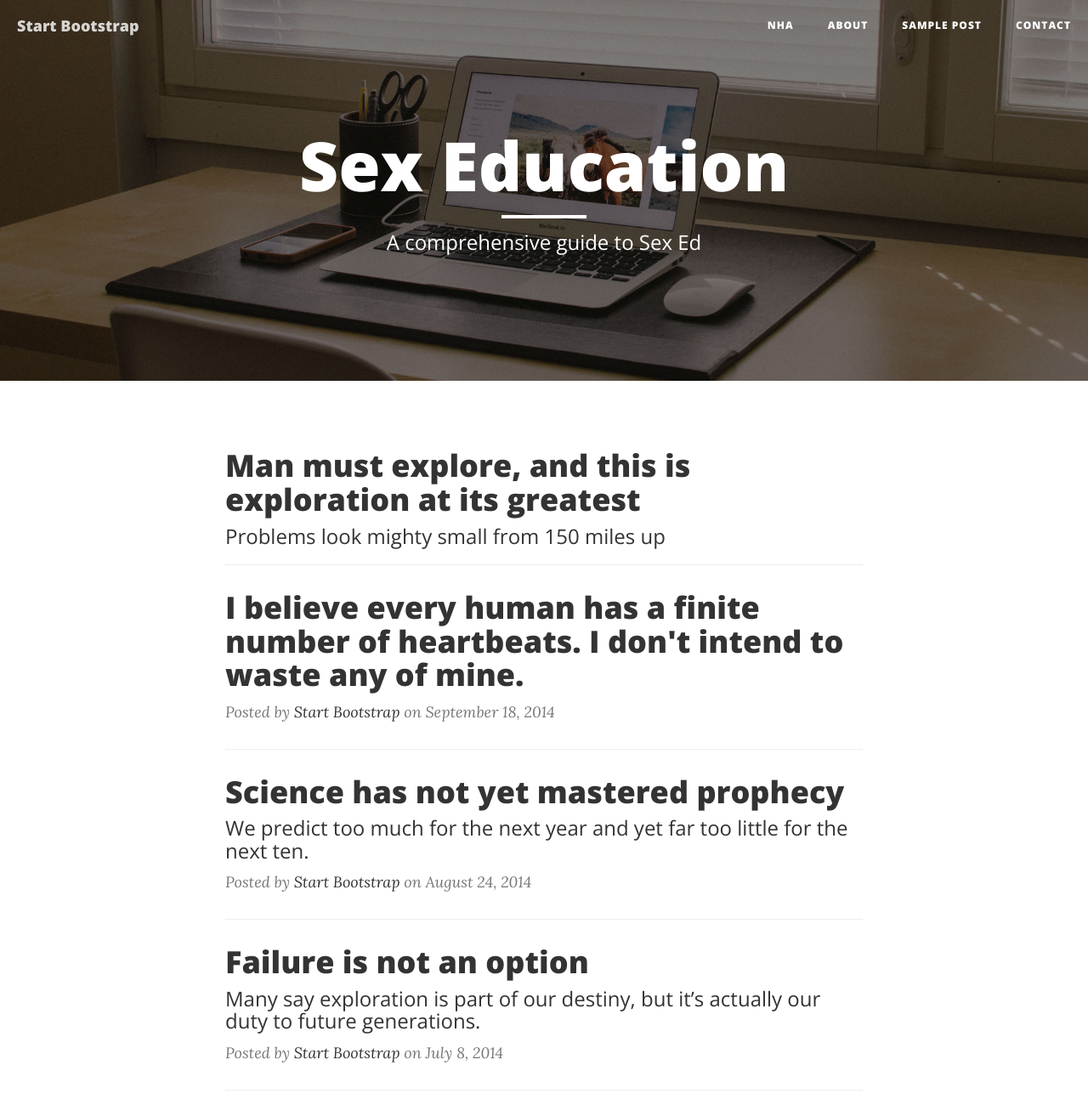
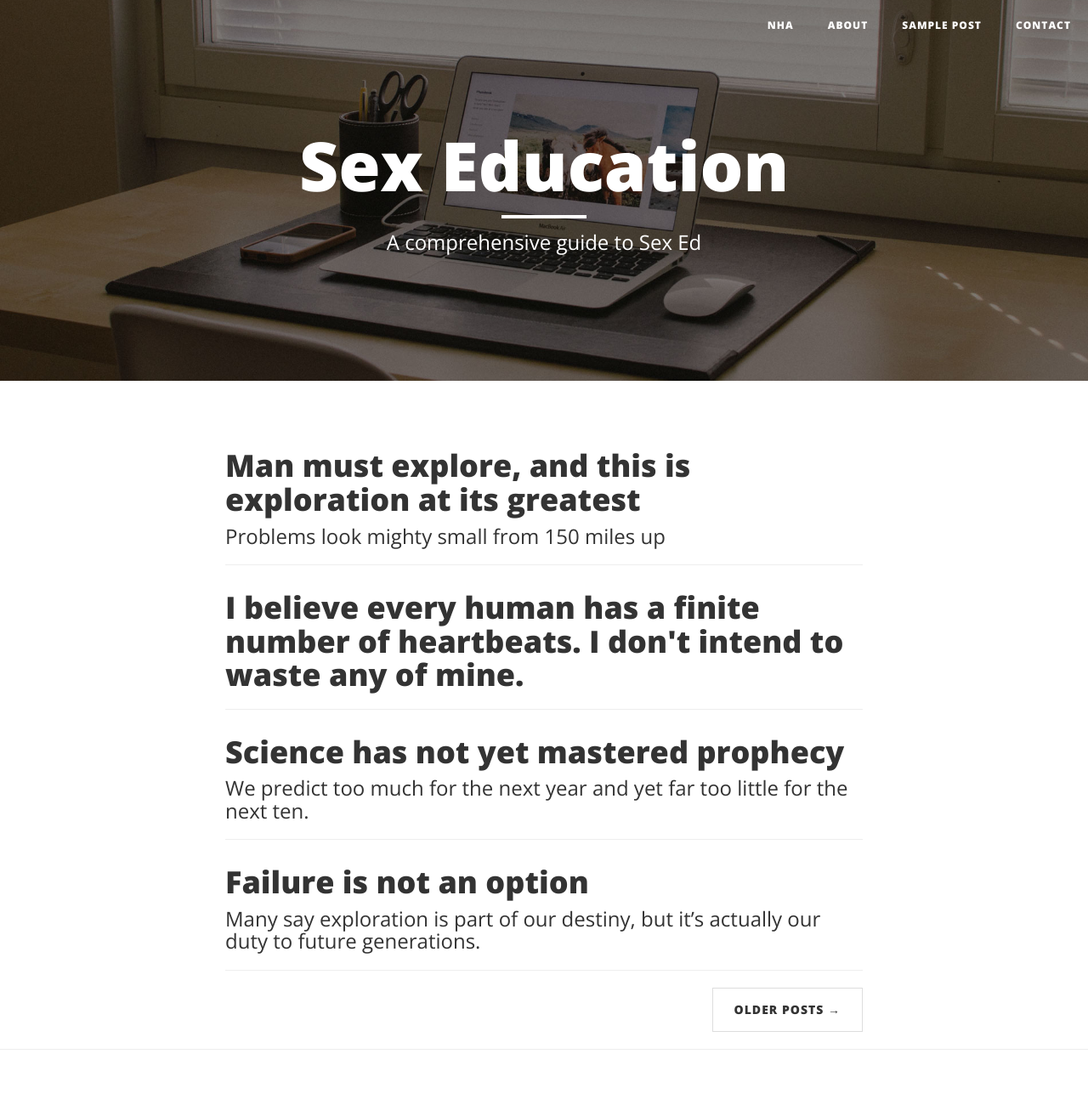
Before and after one commit to bansupremacy/bansupremacy.github.io, a website: page index.html in a window 1280 px wide. Shown: the top 1300 px of the page at 85% size. Drawn offline with nearby package versions, Linux system fonts and the light colour scheme.

Commit message:
Remove Start Bootstrap

```diff
--- a/index.html
+++ b/index.html
@@ -42,7 +42,7 @@
                     <span class="sr-only">Toggle navigation</span>
                     Menu <i class="fa fa-bars"></i>
                 </button>
-                <a class="navbar-brand" href="index.html">Start Bootstrap</a>
+                <!-- <a class="navbar-brand" href="index.html">Start Bootstrap</a> -->
             </div>
 
             <!-- Collect the nav links, forms, and other content for toggling -->
@@ -105,7 +105,7 @@
                             I believe every human has a finite number of heartbeats. I don't intend to waste any of mine.
                         </h2>
                     </a>
-                    <p class="post-meta">Posted by <a href="#">Start Bootstrap</a> on September 18, 2014</p>
+                   <!--  <p class="post-meta">Posted by <a href="#">Start Bootstrap</a> on September 18, 2014</p> -->
                 </div>
                 <hr>
                 <div class="post-preview">
@@ -117,7 +117,7 @@
                             We predict too much for the next year and yet far too little for the next ten.
                         </h3>
                     </a>
-                    <p class="post-meta">Posted by <a href="#">Start Bootstrap</a> on August 24, 2014</p>
+                   <!--  <p class="post-meta">Posted by <a href="#">Start Bootstrap</a> on August 24, 2014</p> -->
                 </div>
                 <hr>
                 <div class="post-preview">
@@ -129,7 +129,7 @@
                             Many say exploration is part of our destiny, but it’s actually our duty to future generations.
                         </h3>
                     </a>
-                    <p class="post-meta">Posted by <a href="#">Start Bootstrap</a> on July 8, 2014</p>
+                   <!--  <p class="post-meta">Posted by <a href="#">Start Bootstrap</a> on July 8, 2014</p> -->
                 </div>
                 <hr>
                 <!-- Pager -->
```
